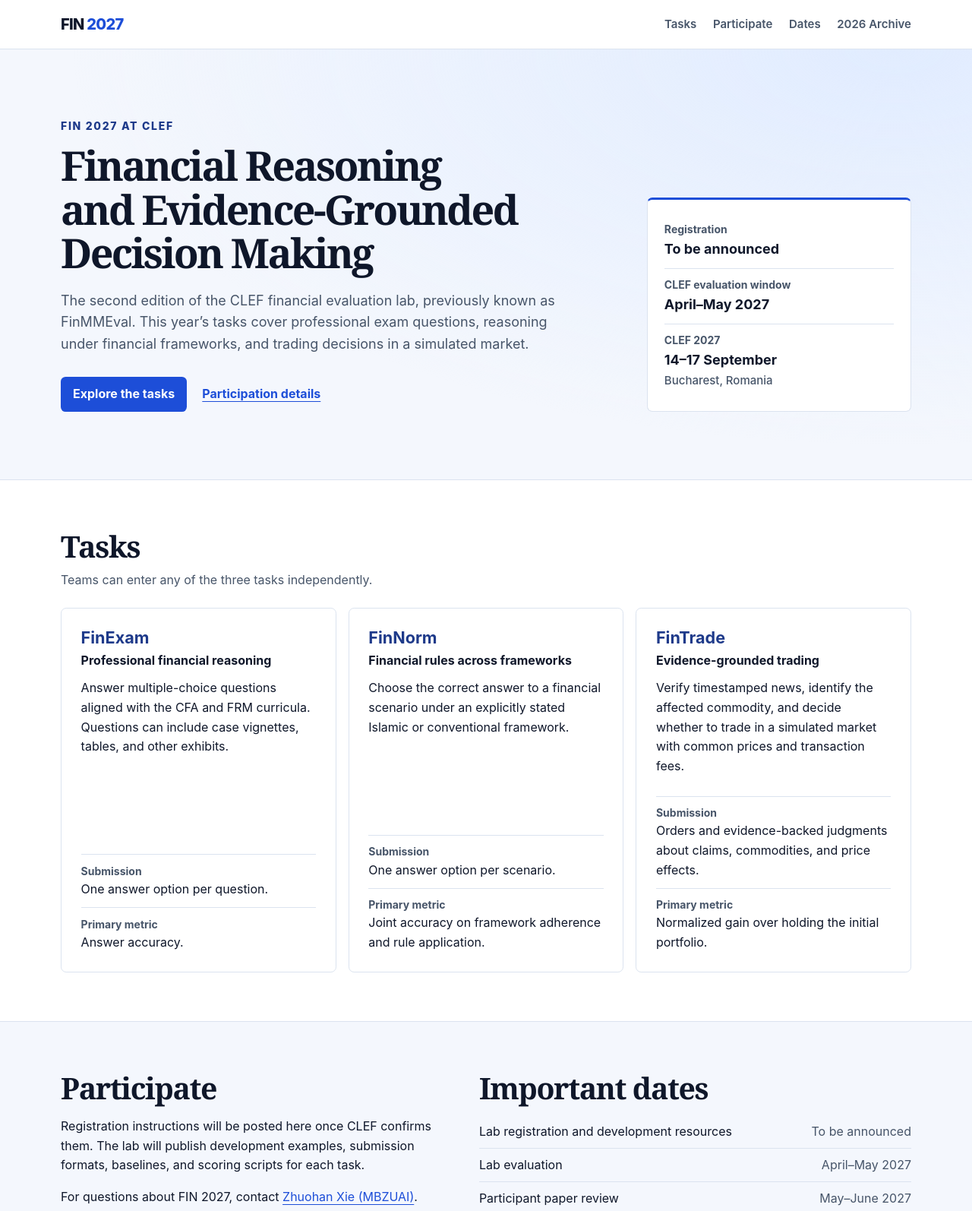
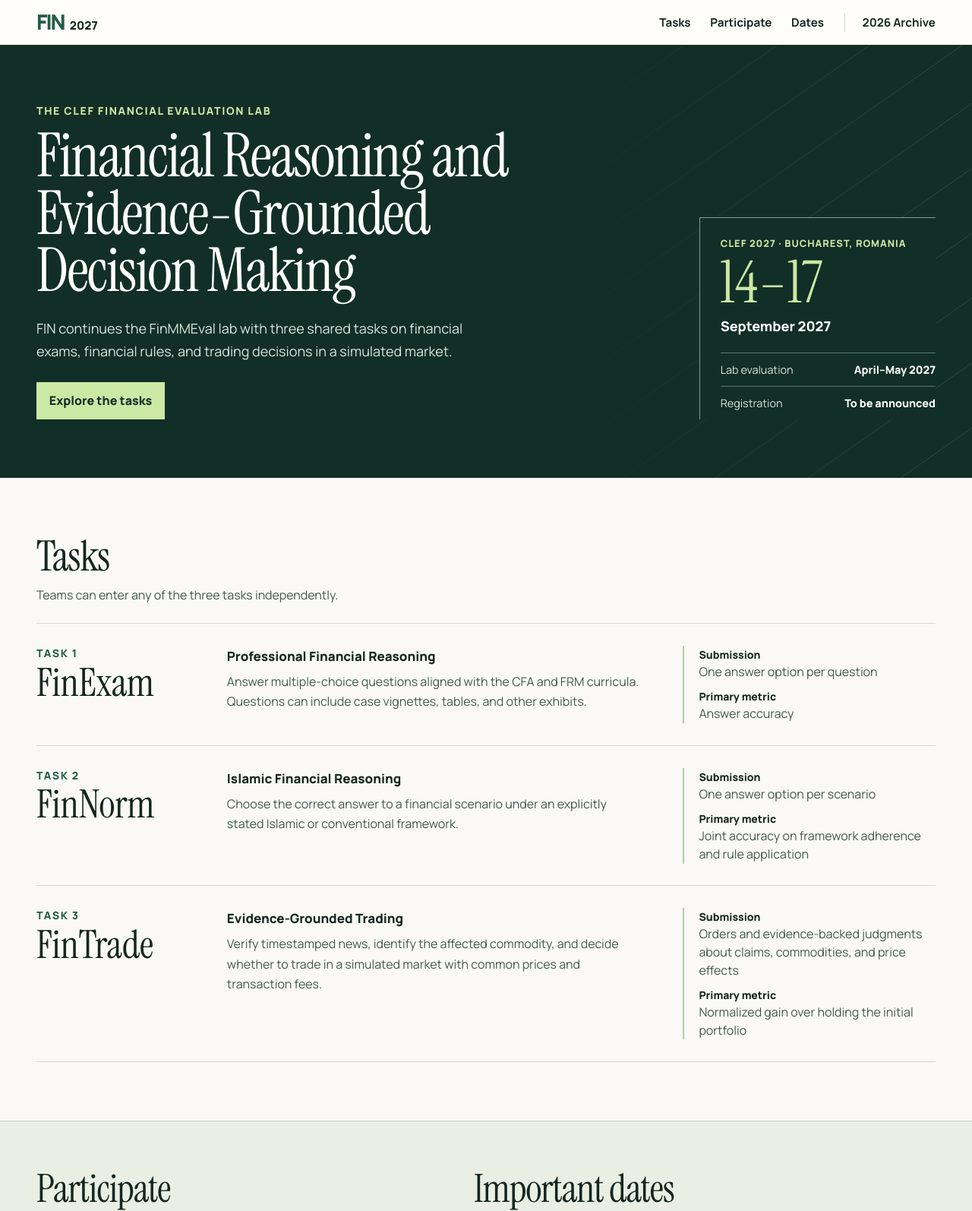
Before and after one commit to mbzuai-nlp/CLEF-2026-FinMMEval-Lab, a plain HTML site: page docs/2027/index.html in a window 1280 px wide. Shown: the top 1594 px of the page at 76% size. Drawn offline with Linux system fonts and the light colour scheme.

Commit message:
style: redesign the FIN 2027 lab website (#3)

```diff
--- a/docs/2027/index.html
+++ b/docs/2027/index.html
@@ -4,103 +4,114 @@
   <meta charset="utf-8">
   <meta name="viewport" content="width=device-width, initial-scale=1">
   <title>FIN 2027 · CLEF Financial Evaluation Lab</title>
-  <meta name="description" content="The second edition of the CLEF financial evaluation lab. Explore FinExam, FinNorm, and FinTrade and find participation updates.">
+  <meta name="description" content="FIN 2027 is the second edition of the CLEF financial evaluation lab. Find tasks, participation details, and the evaluation schedule.">
   <link rel="icon" href="../images/favicon.png">
+  <link rel="preconnect" href="https://fonts.googleapis.com">
+  <link rel="preconnect" href="https://fonts.gstatic.com" crossorigin>
+  <link href="https://fonts.googleapis.com/css2?family=Instrument+Serif&family=Manrope:wght@400..800&display=swap" rel="stylesheet">
   <link rel="stylesheet" href="site.css">
 </head>
 <body>
   <a class="skip-link" href="#main">Skip to content</a>
-  <header class="site-header" id="top">
-    <div class="shell header-inner">
-      <a class="wordmark" href="./" aria-current="page">FIN <span>2027</span></a>
+
+  <header class="masthead">
+    <div class="shell masthead-inner">
+      <a class="wordmark" href="./" aria-current="page"><span>FIN</span> 2027</a>
       <nav aria-label="Main navigation">
         <a href="#tasks">Tasks</a>
         <a href="#participate">Participate</a>
         <a href="#dates">Dates</a>
-        <a href="../">2026 Archive</a>
+        <a class="archive-link" href="../">2026 Archive</a>
       </nav>
     </div>
   </header>
 
   <main id="main">
     <section class="hero" aria-labelledby="page-title">
-      <div class="shell hero-grid">
-        <div>
-          <p class="eyebrow">FIN 2027 at CLEF</p>
-          <h1 id="page-title">Financial Reasoning and <span class="compound">Evidence-Grounded</span> Decision Making</h1>
-          <p class="lead">The second edition of the CLEF financial evaluation lab, previously known as FinMMEval. This year’s tasks cover professional exam questions, reasoning under financial frameworks, and trading decisions in a simulated market.</p>
-          <div class="hero-actions">
+      <div class="shell hero-inner">
+        <div class="hero-copy">
+          <p class="eyebrow">The CLEF financial evaluation lab</p>
+          <h1 id="page-title">Financial Reasoning and <span>Evidence-Grounded</span> Decision Making</h1>
+          <p class="hero-intro">FIN continues the FinMMEval lab with three shared tasks on financial exams, financial rules, and trading decisions in a simulated market.</p>
           <a class="button" href="#tasks">Explore the tasks</a>
-            <a class="text-link" href="#participate">Participation details</a>
-          </div>
         </div>
 
-        <dl class="campaign">
-          <div>
-            <dt>Registration</dt>
-            <dd>To be announced</dd>
-          </div>
-          <div>
-            <dt>CLEF evaluation window</dt>
-            <dd>April–May 2027</dd>
-          </div>
-          <div>
-            <dt>CLEF 2027</dt>
-            <dd>14–17 September</dd>
-            <dd class="location">Bucharest, Romania</dd>
-          </div>
+        <aside class="event" aria-label="CLEF 2027 conference and campaign dates">
+          <p class="eyebrow">CLEF 2027 · Bucharest, Romania</p>
+          <p class="event-day">14–17</p>
+          <p class="event-month">September 2027</p>
+          <dl class="event-status">
+            <div><dt>Lab evaluation</dt><dd>April–May 2027</dd></div>
+            <div><dt>Registration</dt><dd>To be announced</dd></div>
           </dl>
+        </aside>
       </div>
     </section>
 
     <section class="shell section" id="tasks" aria-labelledby="tasks-heading">
+      <div class="section-heading">
         <h2 id="tasks-heading">Tasks</h2>
-      <p class="section-intro">Teams can enter any of the three tasks independently.</p>
-      <div class="task-grid">
-        <article class="task">
+        <p>Teams can enter any of the three tasks independently.</p>
+      </div>
+
+      <article class="task" id="finexam">
+        <div class="task-label">
+          <p class="eyebrow">Task 1</p>
           <h3>FinExam</h3>
-          <p class="task-name">Professional financial reasoning</p>
+        </div>
+        <div class="task-description">
+          <p class="task-name">Professional Financial Reasoning</p>
           <p>Answer multiple-choice questions aligned with the CFA and FRM curricula. Questions can include case vignettes, tables, and other exhibits.</p>
-          <dl>
-            <div><dt>Submission</dt><dd>One answer option per question.</dd></div>
-            <div><dt>Primary metric</dt><dd>Answer accuracy.</dd></div>
+        </div>
+        <dl class="task-details">
+          <div><dt>Submission</dt><dd>One answer option per question</dd></div>
+          <div><dt>Primary metric</dt><dd>Answer accuracy</dd></div>
         </dl>
       </article>
 
-        <article class="task">
+      <article class="task" id="finnorm">
+        <div class="task-label">
+          <p class="eyebrow">Task 2</p>
           <h3>FinNorm</h3>
-          <p class="task-name">Financial rules across frameworks</p>
+        </div>
+        <div class="task-description">
+          <p class="task-name">Islamic Financial Reasoning</p>
           <p>Choose the correct answer to a financial scenario under an explicitly stated Islamic or conventional framework.</p>
-          <dl>
-            <div><dt>Submission</dt><dd>One answer option per scenario.</dd></div>
-            <div><dt>Primary metric</dt><dd>Joint accuracy on framework adherence and rule application.</dd></div>
+        </div>
+        <dl class="task-details">
+          <div><dt>Submission</dt><dd>One answer option per scenario</dd></div>
+          <div><dt>Primary metric</dt><dd>Joint accuracy on framework adherence and rule application</dd></div>
         </dl>
       </article>
 
-        <article class="task">
+      <article class="task" id="fintrade">
+        <div class="task-label">
+          <p class="eyebrow">Task 3</p>
           <h3>FinTrade</h3>
-          <p class="task-name">Evidence-grounded trading</p>
+        </div>
+        <div class="task-description">
+          <p class="task-name">Evidence-Grounded Trading</p>
           <p>Verify timestamped news, identify the affected commodity, and decide whether to trade in a simulated market with common prices and transaction fees.</p>
-          <dl>
-            <div><dt>Submission</dt><dd>Orders and evidence-backed judgments about claims, commodities, and price effects.</dd></div>
-            <div><dt>Primary metric</dt><dd>Normalized gain over holding the initial portfolio.</dd></div>
+        </div>
+        <dl class="task-details">
+          <div><dt>Submission</dt><dd>Orders and evidence-backed judgments about claims, commodities, and price effects</dd></div>
+          <div><dt>Primary metric</dt><dd>Normalized gain over holding the initial portfolio</dd></div>
         </dl>
       </article>
-      </div>
     </section>
 
     <div class="details-band">
-      <div class="shell details-grid">
-        <section class="section" id="participate" aria-labelledby="participate-heading">
+      <div class="shell details-inner">
+        <section id="participate" aria-labelledby="participate-heading">
           <h2 id="participate-heading">Participate</h2>
-          <p>Registration instructions will be posted here once CLEF confirms them. The lab will publish development examples, submission formats, baselines, and scoring scripts for each task.</p>
-          <p>For questions about FIN 2027, contact <a href="mailto:zhuohan.xie@mbzuai.ac.ae">Zhuohan Xie (MBZUAI)</a>.</p>
+          <p>Registration instructions will appear here once CLEF confirms them. The lab will publish development examples, submission formats, baselines, and scoring scripts for each task.</p>
+          <p class="contact"><span class="eyebrow">Lab contact</span><br><a href="mailto:zhuohan.xie@mbzuai.ac.ae">Zhuohan Xie (MBZUAI)</a></p>
         </section>
 
-        <section class="section" id="dates" aria-labelledby="dates-heading">
+        <section id="dates" aria-labelledby="dates-heading">
           <h2 id="dates-heading">Important dates</h2>
           <dl class="timeline">
-            <div><dt>Lab registration and development resources</dt><dd>To be announced</dd></div>
+            <div><dt>Registration and development resources</dt><dd>To be announced</dd></div>
             <div><dt>Lab evaluation</dt><dd>April–May 2027</dd></div>
             <div><dt>Participant paper review</dt><dd>May–June 2027</dd></div>
             <div><dt>CLEF 2027 conference</dt><dd>14–17 September 2027</dd></div>
@@ -111,9 +122,9 @@
     </div>
   </main>
 
-  <footer>
+  <footer class="site-footer">
     <div class="shell footer-inner">
-      <p>FIN 2027 · A lab at <a href="https://clef2027.clef-initiative.eu/">CLEF 2027</a></p>
+      <p><strong>FIN 2027</strong> · A lab at <a href="https://clef2027.clef-initiative.eu/">CLEF 2027</a></p>
       <nav aria-label="Previous edition">
         <a href="../">FinMMEval 2026 archive</a>
         <a href="../results.html">2026 results</a>
--- a/docs/2027/site.css
+++ b/docs/2027/site.css
@@ -1,184 +1,285 @@
 :root {
   color-scheme: light;
-  --ink: #0f172a;
-  --muted: #475569;
-  --blue: #1d4ed8;
-  --blue-dark: #1e3a8a;
-  --line: #dbe3ef;
-  --wash: #f4f7fd;
-  --paper: #fff;
+  --paper: #faf9f5;
+  --white: #fffefa;
+  --ink: #152621;
+  --muted: #465851;
+  --green: #245d46;
+  --deep: #112f27;
+  --lime: #cce8a5;
+  --line: #d2d8cf;
+  --serif: "Instrument Serif", Georgia, serif;
+  --sans: "Manrope", "Segoe UI", system-ui, sans-serif;
   background: var(--paper);
   color: var(--ink);
-  font: 100%/1.6 -apple-system, BlinkMacSystemFont, "Segoe UI", sans-serif;
+  font: 100%/1.65 var(--sans);
 }
 
 * { box-sizing: border-box; }
 body { margin: 0; }
 h1, h2, h3, p, dl, dd { margin: 0; }
-a { color: var(--blue); text-underline-offset: .22em; }
-a:hover { color: var(--blue-dark); }
-a:focus-visible { outline: 3px solid var(--blue); outline-offset: 4px; }
-section[id] { scroll-margin-top: 1rem; }
+a { color: var(--green); text-underline-offset: .22em; }
+a:hover { color: var(--ink); }
+a:focus-visible { outline: 2px solid currentColor; outline-offset: 5px; }
+section[id], article[id] { scroll-margin-top: 1.2rem; }
 
 .shell {
-  width: min(100% - 3rem, 70rem);
+  width: min(100% - 4rem, 74rem);
   margin-inline: auto;
 }
 
 .skip-link {
   position: absolute;
+  z-index: 2;
   inset: .75rem auto auto .75rem;
-  z-index: 1;
-  padding: .5rem 1rem;
-  background: var(--paper);
-  transform: translateY(-150%);
+  padding: .65rem 1rem;
+  background: var(--white);
+  transform: translateY(-160%);
 }
 
 .skip-link:focus { transform: translateY(0); }
-.site-header { border-bottom: 1px solid var(--line); }
-.header-inner, .footer-inner {
+.masthead, .site-footer { background: var(--white); }
+.masthead-inner, .footer-inner {
   display: flex;
+  align-items: center;
+  justify-content: space-between;
   flex-wrap: wrap;
-  justify-content: space-between;
-  gap: .75rem 1.75rem;
-  align-items: center;
-  padding-block: 1rem;
+  gap: .65rem 2rem;
+  padding-block: .85rem;
 }
 
 .wordmark {
+  display: inline-flex;
+  align-items: baseline;
+  gap: .45rem;
   color: var(--ink);
-  font-size: 1.25rem;
+  font-size: .95rem;
   font-weight: 800;
-  letter-spacing: -.035em;
   text-decoration: none;
 }
 
-.wordmark span { color: var(--blue); }
-nav { display: flex; flex-wrap: wrap; gap: .4rem 1.35rem; }
+.wordmark span {
+  color: var(--green);
+  font-size: 1.72rem;
+  line-height: 1.1;
+  letter-spacing: -.075em;
+}
+
+nav { display: flex; flex-wrap: wrap; gap: .55rem 1.6rem; }
 nav a {
-  color: var(--muted);
-  font-size: .9375rem;
-  font-weight: 600;
+  color: var(--ink);
+  font-size: .95rem;
+  font-weight: 700;
   text-decoration: none;
 }
 
-nav a:hover { color: var(--blue); text-decoration: underline; }
+nav a:hover { text-decoration: underline; }
+.archive-link { margin-left: .1rem; padding-left: 1.4rem; border-left: 1px solid var(--line); }
+
 .hero {
-  border-bottom: 1px solid var(--line);
-  background: radial-gradient(ellipse at 92% 0, #e1ecff, transparent 65%), var(--wash);
+  position: relative;
+  overflow: hidden;
+  background: var(--deep);
+  color: var(--white);
 }
 
-.hero-grid {
+.hero::before {
+  position: absolute;
+  inset: 0 0 0 56%;
+  background: repeating-linear-gradient(145deg, transparent 0 35px, #eefadd 36px, transparent 37px 70px);
+  opacity: .105;
+  mask-image: linear-gradient(to left, #000, transparent);
+  content: "";
+  pointer-events: none;
+}
+
+.hero-inner {
+  position: relative;
   display: grid;
-  grid-template-columns: minmax(0, 2fr) minmax(14rem, 1fr);
-  gap: clamp(2rem, 6vw, 5.75rem);
+  grid-template-columns: minmax(0, 1fr) minmax(14rem, .39fr);
+  gap: clamp(2rem, 6vw, 6rem);
   align-items: end;
-  padding-block: clamp(3rem, 7vw, 6rem);
+  padding-block: clamp(3rem, 6vw, 5.85rem);
 }
 
 .eyebrow {
-  color: var(--blue-dark);
   font-size: .875rem;
+  line-height: 1.45;
   font-weight: 800;
-  letter-spacing: .12em;
+  letter-spacing: .115em;
   text-transform: uppercase;
 }
 
-h1, h2 {
-  font-family: Georgia, "Times New Roman", serif;
-  font-weight: 700;
+.hero .eyebrow { color: var(--lime); }
+
+h1, h2, h3, .event-day {
+  font-family: var(--serif);
+  font-weight: 400;
 }
 
 h1 {
   margin-top: .75rem;
-  font-size: clamp(2.05rem, 4.2vw, 3.65rem);
-  line-height: 1.07;
-  letter-spacing: -.048em;
+  font-size: clamp(3.25rem, 6.25vw, 5.75rem);
+  line-height: .94;
+  letter-spacing: -.025em;
   text-wrap: balance;
 }
 
-h2 { font-size: clamp(1.75rem, 3.8vw, 2.45rem); line-height: 1.15; letter-spacing: -.035em; }
-.lead { margin-top: 1.25rem; max-width: 41rem; color: var(--muted); font-size: 1.125rem; }
-.hero-actions { display: flex; flex-wrap: wrap; gap: .75rem 1.25rem; align-items: center; margin-top: 1.75rem; }
-.button, .text-link { font-weight: 700; }
+h1 span { display: inline-block; max-width: 100%; }
+
+.hero-intro {
+  max-width: 38rem;
+  margin-top: 1.5rem;
+  color: #d7e6dc;
+  font-size: clamp(1rem, 1.5vw, 1.125rem);
+}
+
 .button {
-  border-radius: .4rem;
-  background: var(--blue);
-  color: var(--paper);
-  padding: .625rem 1rem;
+  display: inline-block;
+  margin-top: 1.6rem;
+  padding: .72rem 1.05rem;
+  background: var(--lime);
+  color: var(--deep);
+  font-weight: 800;
   text-decoration: none;
 }
 
-.button:hover { background: var(--blue-dark); color: var(--paper); }
-.campaign {
-  padding: 1.1rem 1.35rem;
-  border: 1px solid var(--line);
-  border-top: 3px solid var(--blue);
-  border-radius: .45rem;
-  background: var(--paper);
+.button:hover { background: #e3facb; }
+.button:focus-visible { outline-color: var(--white); }
+
+.event {
+  padding: 1.5rem 0 0 1.65rem;
+  border-top: 1px solid #7d9d8e;
+  border-left: 1px solid #7d9d8e;
+  background: var(--deep);
 }
 
-.campaign div { padding-block: .65rem; }
-.campaign div + div { border-top: 1px solid var(--line); }
-.campaign dt, .task dt { color: var(--muted); font-size: .875rem; font-weight: 650; }
-.campaign dd { font-size: 1.125rem; font-weight: 750; }
-.campaign .location { color: var(--muted); font-size: .9375rem; font-weight: 500; }
+.event .eyebrow { font-size: .8rem; letter-spacing: .075em; }
+.event-day {
+  margin-top: .4rem;
+  color: var(--lime);
+  font-size: clamp(3.5rem, 6vw, 5.25rem);
+  line-height: .98;
+}
 
-.section { padding-block: clamp(2.25rem, 5vw, 4.25rem); }
-.section-intro { margin-top: .6rem; color: var(--muted); }
-.task-grid {
-  display: grid;
-  grid-template-columns: repeat(3, minmax(0, 1fr));
-  gap: 1rem;
-  margin-top: 1.5rem;
+.event-month { margin-top: .25rem; font-size: 1.125rem; font-weight: 800; }
+.event-status { margin-top: 1.25rem; }
+
+.event-status div {
+  display: flex;
+  justify-content: space-between;
+  flex-wrap: wrap;
+  gap: .2rem .65rem;
+  padding-block: .6rem;
+  border-top: 1px solid #567968;
+  font-size: .9rem;
+}
+
+.event-status dt { color: #d7e6dc; }
+.event-status dd { font-weight: 750; }
+
+.section { padding-block: clamp(2.6rem, 6vw, 5rem); }
+.section-heading { margin-bottom: 1.45rem; }
+.section-heading p { margin-top: .65rem; color: var(--muted); }
+
+h2 {
+  color: var(--ink);
+  font-size: clamp(2.65rem, 4.3vw, 4.25rem);
+  line-height: .98;
+  letter-spacing: -.02em;
 }
 
 .task {
-  display: flex;
-  flex-direction: column;
-  padding: clamp(1.15rem, 2.5vw, 1.6rem);
-  border: 1px solid var(--line);
-  border-radius: .45rem;
+  display: grid;
+  grid-template-columns: minmax(8.25rem, .6fr) minmax(0, 1.65fr) minmax(0, 1fr);
+  gap: .7rem clamp(1.35rem, 4vw, 3.75rem);
+  padding-block: 1.8rem;
+  border-top: 1px solid var(--line);
 }
 
-.task h3 { color: var(--blue-dark); font-size: 1.35rem; line-height: 1.2; }
-.task p { margin-top: .65rem; }
-.task p.task-name { margin-top: .28rem; font-weight: 700; }
-.task dl { margin-top: auto; padding-top: 1rem; }
-.task dl div { padding-top: .65rem; margin-top: .65rem; border-top: 1px solid var(--line); }
+.task:last-child { border-bottom: 1px solid var(--line); }
+.task-label .eyebrow, .contact .eyebrow { color: var(--green); }
 
-.details-band { background: var(--wash); border-block: 1px solid var(--line); }
-.details-grid { display: grid; grid-template-columns: minmax(0, 1fr) minmax(0, 1.15fr); gap: 3.5rem; }
-.details-grid section > p { margin-top: 1rem; }
+.task h3 {
+  margin-top: .1rem;
+  font-size: clamp(2.3rem, 4vw, 3.4rem);
+  line-height: 1.05;
+}
+
+.task-name { margin-bottom: .4rem; font-weight: 800; font-size: 1.06rem; }
+.task-description p + p, .task-details dd { color: var(--muted); }
+
+.task-details {
+  padding-left: 1.2rem;
+  border-left: 2px solid #b6caac;
+}
+
+.task-details div + div { margin-top: .55rem; }
+.task-details dt { font-size: .875rem; font-weight: 800; }
+.task-details dd { line-height: 1.48; }
+
+.details-band {
+  border-top: 1px solid #c8d6bf;
+  border-bottom: 1px solid #c8d6bf;
+  background: #e9efe3;
+}
+
+.details-inner {
+  display: grid;
+  grid-template-columns: minmax(0, 1fr) minmax(0, 1.25fr);
+  gap: clamp(2.2rem, 7vw, 7rem);
+  padding-block: clamp(2.5rem, 5vw, 4.6rem);
+}
+
+.details-inner h2 { font-size: clamp(2.5rem, 4vw, 3.5rem); }
+.details-inner section > p { margin-top: 1.05rem; }
+.contact a, .details-inner section > a { font-weight: 750; }
 .timeline { margin-block: .85rem 1rem; }
+
 .timeline div {
   display: grid;
-  grid-template-columns: minmax(0, 1fr) minmax(8rem, auto);
-  gap: .75rem;
-  padding-block: .55rem;
-  border-bottom: 1px solid var(--line);
+  grid-template-columns: minmax(0, 1fr) auto;
+  gap: .7rem;
+  padding-block: .62rem;
+  border-bottom: 1px solid #bccbb4;
 }
 
-.timeline dd { color: var(--muted); text-align: right; }
-.footer-inner p { color: var(--muted); font-size: .9375rem; }
+.timeline dd { color: var(--muted); text-align: right; font-weight: 650; }
+.footer-inner { padding-block: 1.3rem; }
+.footer-inner p { color: var(--muted); font-size: .95rem; }
 
-@media (min-width: 66rem), (min-width: 22rem) and (max-width: 46rem) {
-  .compound { white-space: nowrap; }
+@media (max-width: 59rem) {
+  .task { grid-template-columns: minmax(8rem, .55fr) minmax(0, 1.8fr); }
+  .task-details {
+    grid-column: 2;
+    display: grid;
+    grid-template-columns: repeat(2, minmax(0, 1fr));
+    gap: .6rem 1.4rem;
+    padding: .65rem 0 0;
+    border: 0;
+    border-top: 1px solid var(--line);
+  }
+  .task-details div + div { margin-top: 0; }
 }
 
-@media (max-width: 58rem) {
-  .task-grid { grid-template-columns: 1fr; }
+@media (max-width: 45rem) {
+  .shell { width: calc(100% - 2.4rem); }
+  .hero-inner, .details-inner { grid-template-columns: 1fr; }
+  .hero::before { inset-inline-start: 25%; }
+  .event { max-width: 28rem; }
+  .archive-link { margin-left: 0; padding-left: 0; border-left: 0; }
 }
 
-@media (max-width: 46rem) {
-  .hero-grid, .details-grid { grid-template-columns: 1fr; }
-  .campaign { max-width: 26rem; }
-  .details-grid { gap: 0; }
-  .details-grid section + section { padding-top: 0; }
+@media (max-width: 34rem) {
+  .shell { width: calc(100% - 2rem); }
+  nav { gap: .4rem 1.05rem; }
+  h1 { font-size: clamp(2.85rem, 11.3vw, 4rem); }
+  .task { grid-template-columns: 1fr; }
+  .task-details { grid-column: auto; }
+  .timeline div { grid-template-columns: 1fr; gap: .05rem; }
+  .timeline dd { text-align: left; }
 }
 
-@media (max-width: 29rem) {
-  .shell { width: calc(100% - 2rem); }
-  .timeline div { grid-template-columns: 1fr; gap: .1rem; }
-  .timeline dd { text-align: left; }
+@media (max-width: 23rem) {
+  .task-details { grid-template-columns: 1fr; }
 }
```
Lines whose indentation alone changed are shown as unchanged.
